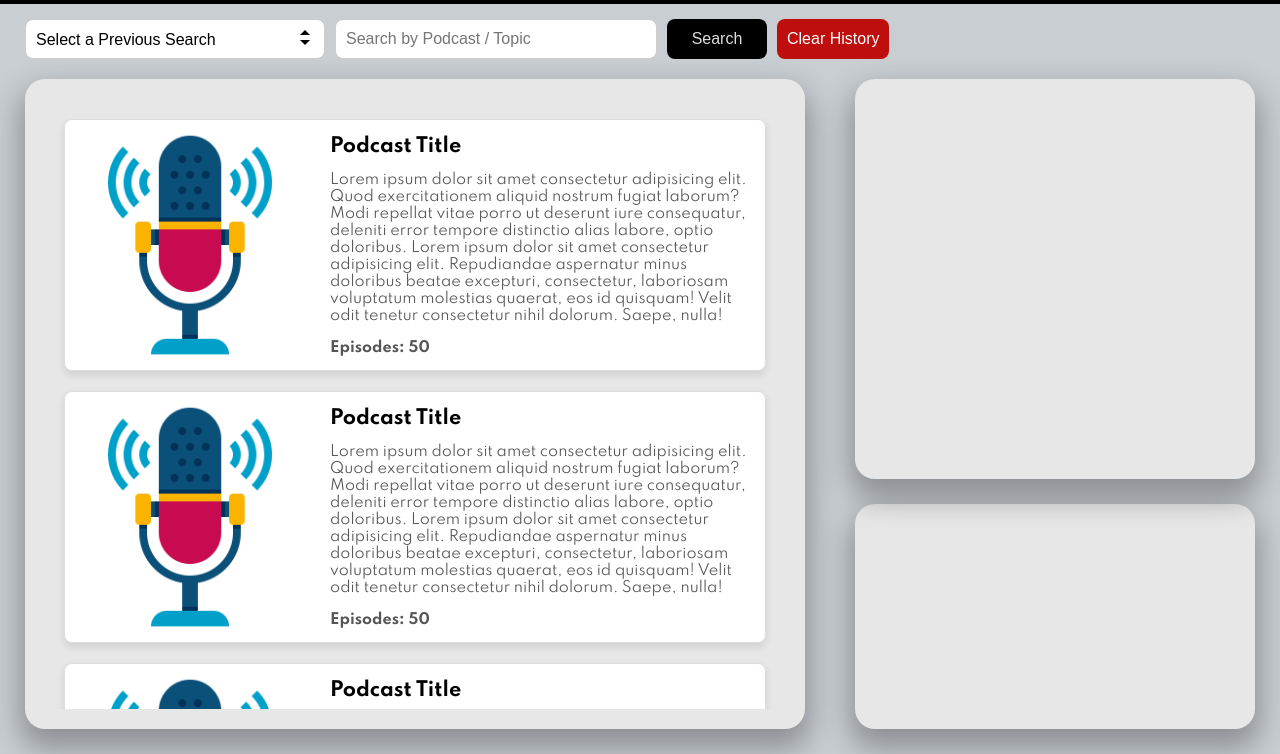
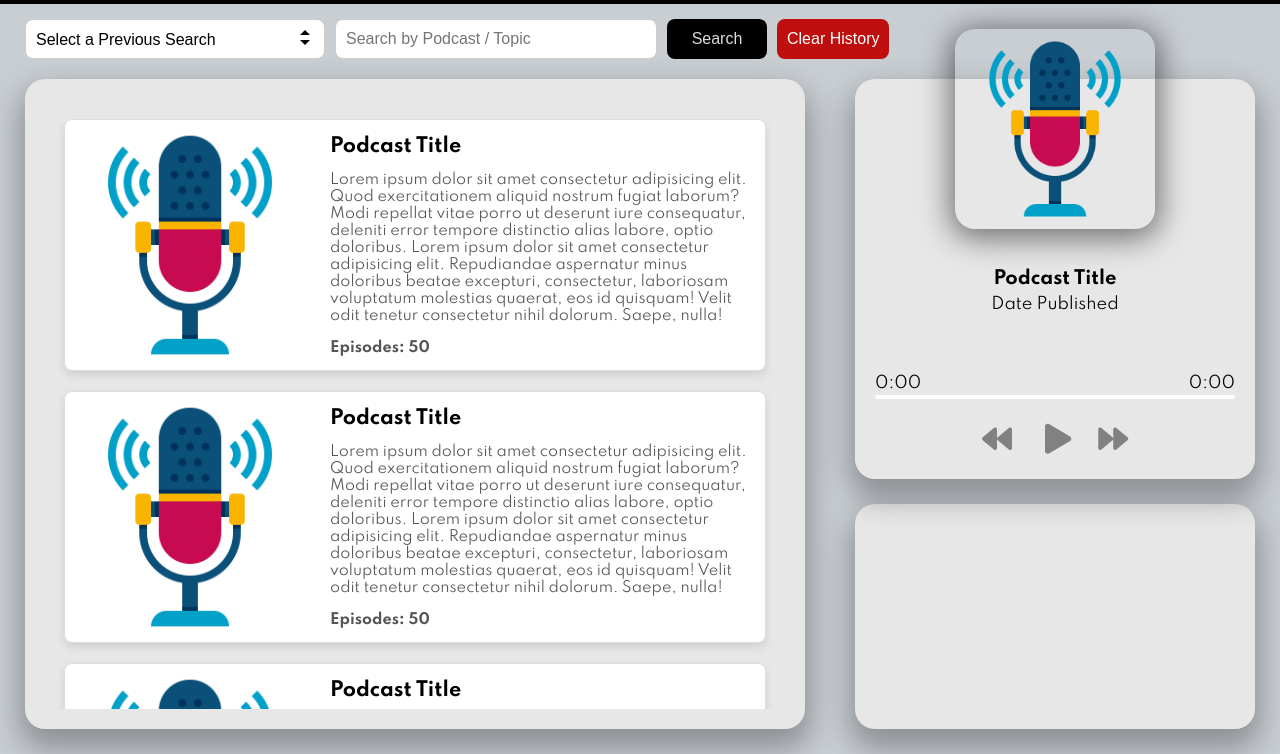
Before and after one commit to JacintoDesign/podcast-player-learning, a website: page public/index.html in a window 1280 px wide. Shown: the part 46-800 px from the top of the page. Drawn offline with Linux system fonts and the light colour scheme.

Commit message:
added player UI

```diff
--- a/public/index.html
+++ b/public/index.html
@@ -97,7 +97,33 @@
         <!-- Player Container -->
         <div class="player-container">
             <div class="player">
-
+                <!-- Image -->
+                <div class="img-container">
+                    <img id="image" src="./default-podcast.png" alt="Podcast Image">
+                </div>
+                <!-- Title Container -->
+                <div class="title-container">
+                    <h2 id="title">Podcast Title</h2>
+                    <h3 id="datePublished">Date Published</h3>
+                </div>
+                <!-- Audio Element -->
+                <audio id="player" src=""></audio>
+                <div class="controls-container">
+                    <!-- Progress -->
+                    <div class="progress-container" id="progress-container">
+                        <div class="progress" id="progress"></div>
+                        <div class="duration-wrapper">
+                            <span id="current-time">0:00</span>
+                            <span id="duration">0:00</span>
+                        </div>
+                    </div>
+                    <!-- Controls -->
+                    <div class="player-controls">
+                        <i class="fas fa-backward" id="prev" title="-15 Seconds"></i>
+                        <i class="fas fa-play main-button" id="play" title="Play"></i>
+                        <i class="fas fa-forward" id="next" title="+15 Seconds"></i>
+                    </div>
+                </div>
             </div>
 
             <div class="queue">
--- a/public/style.css
+++ b/public/style.css
@@ -237,6 +237,125 @@ button:hover {
     position: relative;
 }
 
+.img-container {
+    width: 200px;
+    height: 200px;
+    position: relative;
+    top: -50px;
+    margin: 0 auto;
+}
+
+.img-container img {
+    height: 100%;
+    width: 100%;
+    object-fit: cover;
+    border-radius: 20px;
+    box-shadow: 0 5px 30px 5px rgba(0, 0, 0, 0.5);
+}
+
+.title-container {
+    box-sizing: border-box;
+    padding: 10px;
+    position: relative;
+    top: -20px;
+}
+
+.title-container h2 {
+    font-size: 18px;
+    text-align: center;
+    margin: 0;
+}
+
+.title-container h3 {
+    font-size: 16px;
+    text-align: center;
+    font-weight: 400;
+    margin: 5px 0 0;
+}
+
+/* Controls Container */
+.controls-container {
+    position: absolute;
+    width: 100%;
+    bottom: 10px;
+}
+
+/* Progress */
+.progress-container {
+    background: #fff;
+    border-radius: 5px;
+    cursor: pointer;
+    margin: 40px 20px;
+    height: 4px;
+    width: 90%;
+}
+
+.progress {
+    background: #242323;
+    border-radius: 5px;
+    height: 100%;
+    width: 0%;
+    transition: width 0.1s linear;
+}
+
+.duration-wrapper {
+    position: relative;
+    top: -25px;
+    display: flex;
+    justify-content: space-between;
+}
+
+/* Controls */
+.player-controls {
+    position: relative;
+    top: -15px;
+    left: 15px;
+    display: flex;
+    justify-content: center;
+    align-items: center;
+}
+
+.player-controls .fas {
+    font-size: 30px;
+    color: rgb(129, 129, 129);
+    margin-right: 30px;
+    cursor: pointer;
+    user-select: none;
+}
+
+.player-controls .fas:hover {
+    filter: brightness(80%);
+}
+
+.main-button {
+    position: relative;
+    left: 3px;
+}
+
+/* Media Query: iPhone (Vertical) */
+@media screen and (max-width: 376px) {
+    .player-container {
+        width: 95vw;
+    }
+
+    .img-container {
+        left: 29px;
+    }
+
+    h2 {
+        font-size: 20px;
+    }
+
+    h3 {
+        font-size: 15px;
+    }
+
+    .player-controls {
+        top: -10px;
+        left: 100px;
+    }
+}
+
 /* Queue */
 .queue {
     background: #e7e7e7;
```
Also changed, not shown: public/script.js (+135 -0 lines).
